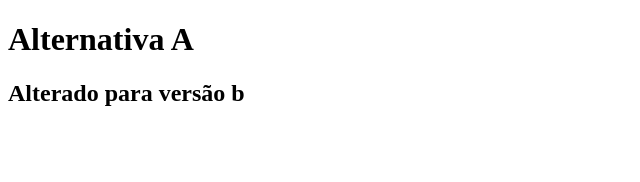
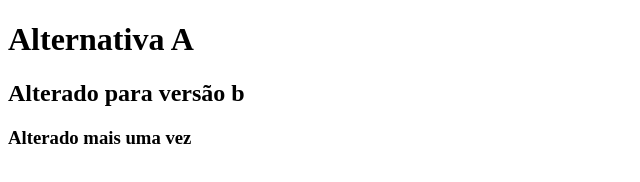
Before and after one commit to Luss01/git-aula-1, a plain HTML site: page index.html in a window 1280 px wide. Shown: the whole page, without its empty margins (0-640 px from the left). Drawn offline with Linux system fonts and the light colour scheme.

Commit message:
mais uma alteração

```diff
--- a/index.html
+++ b/index.html
@@ -8,5 +8,6 @@
 <body>
     <h1>Alternativa A</h1>
     <h2>Alterado para versão b</h2>
+    <h3>Alterado mais uma vez</h3>
 </body>
 </html>
```
